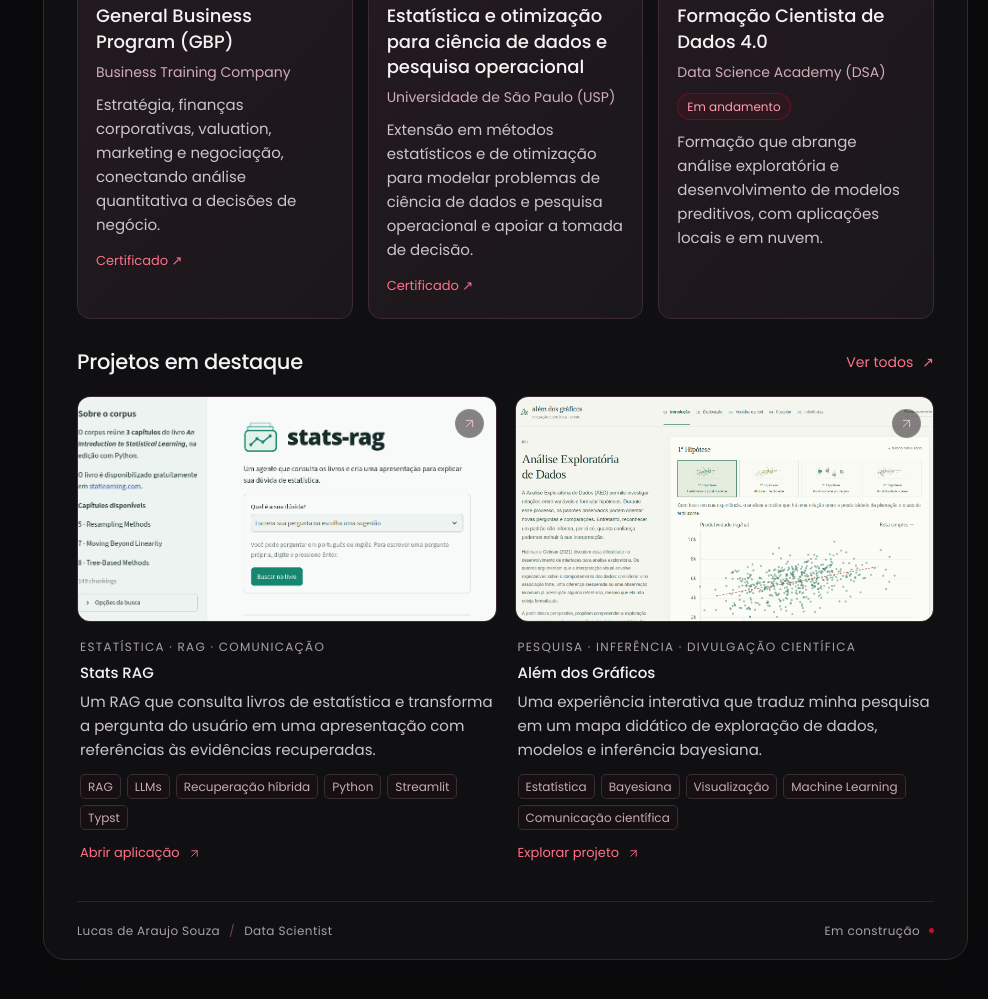
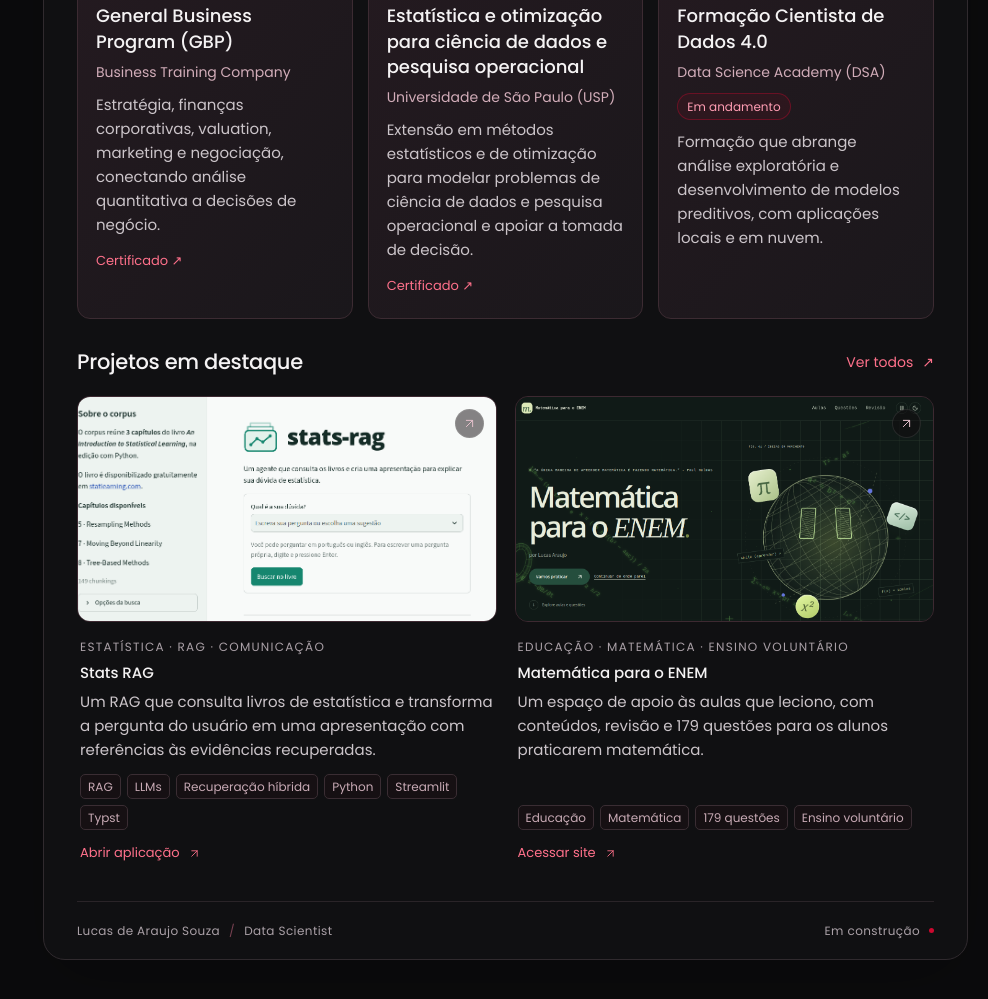
Before and after one commit to lucasarauj0h/portfolio, a plain HTML site: page index.html in a window 1280 px wide. Shown: the part 1701-2700 px from the top of the page, without its empty margins (292-1280 px from the left). Drawn offline with Linux system fonts and the light colour scheme.

Commit message:
Feature Matemática para o ENEM on the About page

```diff
--- a/content.js
+++ b/content.js
@@ -600,7 +600,7 @@ window.portfolioContent = {
       "category": "application",
       "label": "Educação · Matemática · Ensino voluntário",
       "artwork": "math",
-      "featured": false,
+      "featured": true,
       "description": "Um espaço de apoio às aulas que leciono, com conteúdos, revisão e 179 questões para os alunos praticarem matemática.",
       "tags": [
         "Educação",
@@ -655,7 +655,7 @@ window.portfolioContent = {
       "category": "application",
       "label": "Pesquisa · Inferência · Divulgação científica",
       "artwork": "charts",
-      "featured": true,
+      "featured": false,
       "description": "Uma experiência interativa que traduz minha pesquisa em um mapa didático de exploração de dados, modelos e inferência bayesiana.",
       "tags": [
         "Estatística",
--- a/index.html
+++ b/index.html
@@ -11,7 +11,7 @@
   <link rel="preconnect" href="https://fonts.gstatic.com" crossorigin>
   <link href="https://fonts.googleapis.com/css2?family=Poppins:wght@400;500;600;700&display=swap" rel="stylesheet">
   <link rel="stylesheet" href="./styles.css?v=20261119-dust-1">
-  <script src="./content.js?v=20261119-dust-1" defer></script>
+  <script src="./content.js?v=20261119-featured-enem-1" defer></script>
   <script src="./app.js?v=20261119-dust-1" defer></script>
   <script src="./background.js?v=20261119-dust-1" defer></script>
 </head>
```
